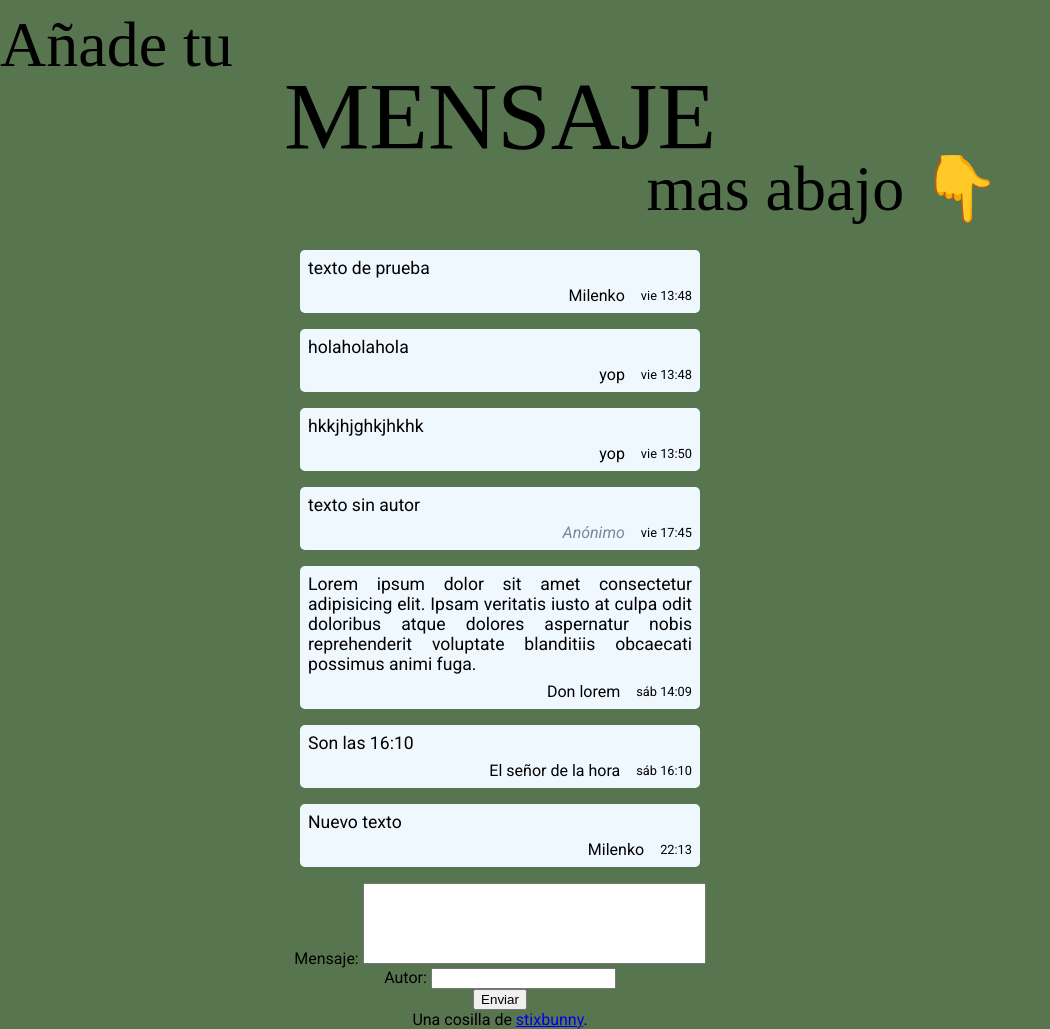
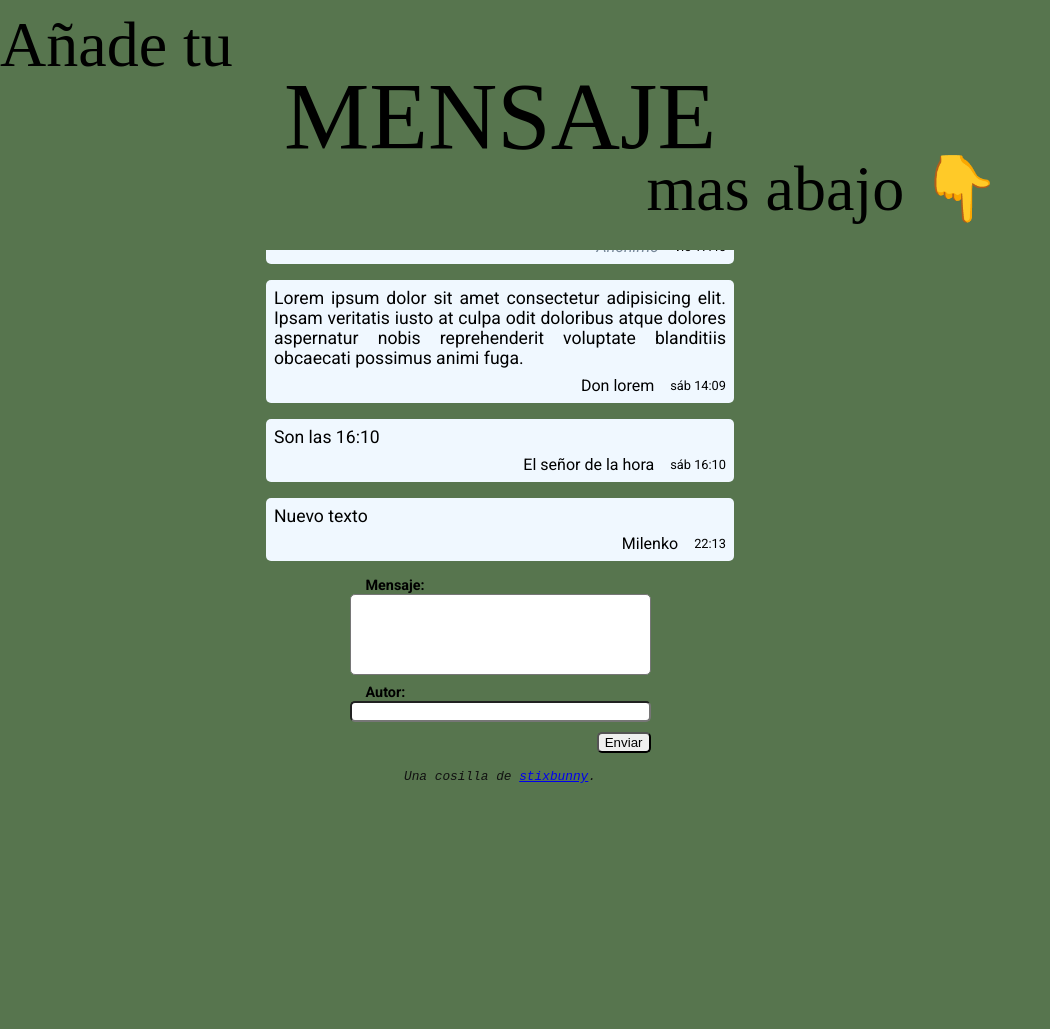
Before and after one commit to stixbunny/django-form, a Django app: page / in a window 1280 px wide. Shown: the whole page, without its empty margins (0-1050 px from the left). After the commit the page ends 783 px from the top, so only its background shows below. Run offline with Django 4.2, Linux system fonts and the light colour scheme; data comes from the database, SQL or seed files in the repository; both versions use the stored data as it was after the commit; some web fonts are replaced.

Commit message:
scroll on messages, form style

```diff
--- a/mensajes/settings.py
+++ b/mensajes/settings.py
@@ -25,7 +25,7 @@ SECRET_KEY = 'django-insecure-gs3watq=8c&^5euvb4vwxrzp34+h6p4xrd=*+hp*7^(0!bidvy
 # SECURITY WARNING: don't run with debug turned on in production!
 DEBUG = True
 
-ALLOWED_HOSTS = []
+ALLOWED_HOSTS = ['localhost','django-message-form-app.glitch.me']
 
 
 # Application definition
--- a/web/static/css/style.css
+++ b/web/static/css/style.css
@@ -11,19 +11,20 @@ body {
   background-color: rgb(87, 117, 78);
   color: black;
   max-width: 1000px;
+  height: 100dvh;
   font-family: "Roboto";
 }
 
-header {
-  margin: 1rem 0 2rem 0;
+.box {
+  display: flex;
+  flex-direction: column;
+  gap: 1rem;
+  height: 100%;
 }
 
-main {
-  display: flex;
-  flex-direction: column;
-  text-align: center;
-  max-width: 500px;
-  margin: 0 auto;
+header {
+  margin: 1rem 0 1rem 0;
+  flex: 0 1 auto;
 }
 
 #title {
@@ -48,19 +49,26 @@ main {
   text-align: right;
 }
 
-#messages {
-  max-width: 80%;
+main {
+  display: flex;
+  flex: 1 1 auto;
+  flex-direction: column-reverse;
+  gap: 1rem;
+  max-width: min(80%, 500px);
+  overflow-y: auto;
   margin: 0 auto;
 }
 
-#messages > * + * {
-  margin: 1rem 0;
-}
+/* main > * + * {
+  margin: 1rem 1rem;
+} */
 
 .message {
   text-align: justify;
   background-color: aliceblue;
   border-radius: 5px;
+  margin-left: 1rem;
+  margin-right: 1rem;
   padding: 0.5rem;
   display: grid;
   gap: 0.5rem;
@@ -90,14 +98,54 @@ main {
 
 footer {
   display: flex;
+  flex: 0 1 auto;
   flex-direction: column;
-  text-align: center;
   margin: 0 auto;
+  gap: 1rem;
+  max-width: 500px;
+  /* height: fit-content; */
+}
+
+form {
+  display: grid;
+  gap: 0.6rem;
+  padding: 0 0.5rem 0 0.5rem;
+}
+
+form label {
+  margin-left: 1rem;
+  font-size: 0.9rem;
+  font-weight: 700;
+  text-align: left;
+}
+
+.field-wrapper {
+  display: grid;
 }
 
 textarea {
   resize: none;
+  font-family: 'Roboto';
 }
+
+input, textarea, button {
+  border-radius: 5px;
+}
+
+button {
+  width: fit-content;
+  justify-self: right;
+}
+
+footer > section:last-child {
+  font-family: 'Courier New', Courier, monospace;
+  font-size: 0.8rem;
+  font-style: italic;
+  text-align: center;
+  color: rgb(17, 17, 17);
+  margin-bottom: 1rem;
+}
+
 
 @media screen and (min-width: 320px) {
 }
--- a/web/templates/index.html
+++ b/web/templates/index.html
@@ -8,6 +8,7 @@
   <title>Mensajes</title>
 </head>
 <body>
+	<div class="box">
 		<header>
 			<section id="title">
 				<span id="title-one">Añade tu</span>
@@ -16,7 +17,6 @@
 			</section>
 		</header>
 		<main>
-		<section id="messages">
 			{% for message in messages %}
 			<div class="message">
 				<div class="message-text">{{message.text}}</div>
@@ -38,7 +38,6 @@
 				</div>
 			</div>
 			{% endfor %}
-		</section>
 		</main>
 		<footer>
 			<section>
@@ -58,5 +57,6 @@
 				Una cosilla de <a href="https://github.com/stixbunny">stixbunny</a>.
 			</section>
 		</footer>
+	</div>
 </body>
 </html>
--- a/web/views.py
+++ b/web/views.py
@@ -5,7 +5,7 @@ from django.http import HttpResponseRedirect
 
 
 def form(request):
-    messages = Message.objects.all()
+    messages = Message.objects.all().order_by("-pub_date")
     if request.method == "POST":
         form = MessageForm(request.POST)
         if form.is_valid():
```
Also changed, not shown: db.sqlite3. Lines whose indentation alone changed are shown as unchanged.
